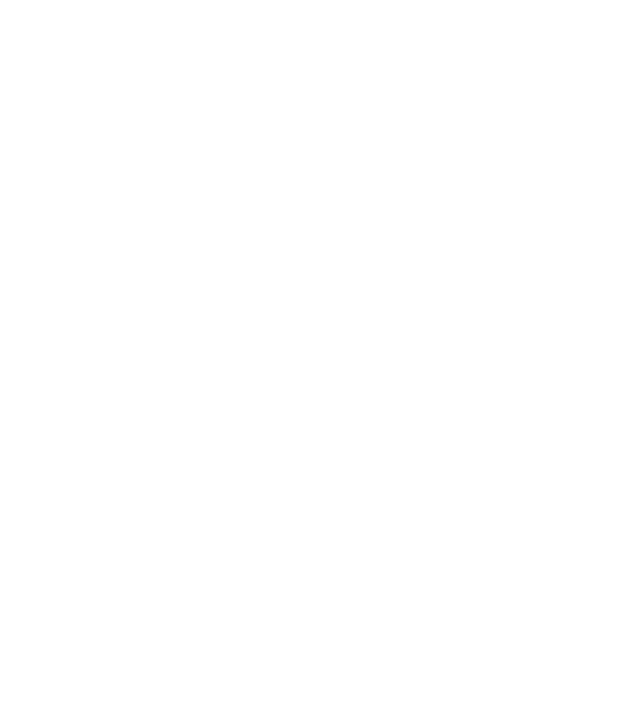
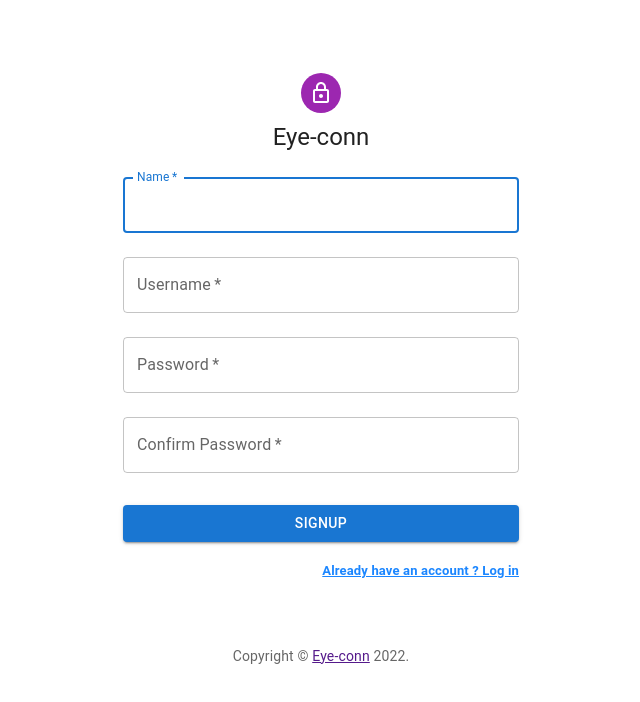
Before and after one commit to eye-conn/eye-conn-Web, a React (Create React App) app: page /signup in a window 1280 px wide. Shown: the top 702 px of the page, without its empty margins (319-959 px from the left). Built offline with nearby package versions, Linux system fonts and the light colour scheme.

Commit message:
login and signup done

```diff
--- a/src/App.js
+++ b/src/App.js
@@ -10,6 +10,7 @@
 import Login from "./Components/Login";
 import Navbar from "./Components/Navbar";
 import Dashboard from "./Components/Dashboard";
+import Signup from "./Components/Signup";
 // import Updatedetails from "./Components/Updatedetails";
 // import "./App.css";
 // import Travelledger from "./Components/Travelledger";
@@ -27,7 +28,7 @@
     }
 
     axios
-      .get(`${process.env.REACT_APP_HOST}/verifyToken?token=${token}`)
+      .post(`${process.env.REACT_APP_HOST}/verifyToken`,{token:token})
       .then((response) => {
         setUserSession(response.data.token, response.data.username, response.data.name);
         setAuthLoading(false);
@@ -93,7 +94,11 @@
                 setAuthLoading={setAuthLoading}
                 // socket={socket}
               />
-
+              <PublicRoute
+                path="/signup"
+                component={Signup}
+                // socket={socket}
+              />
               <PrivateRoute
                 path="/dashboard"
                 component={Dashboard}
--- a/src/Components/Dashboard.js
+++ b/src/Components/Dashboard.js
@@ -3,8 +3,16 @@
 
 import axios from 'axios';
 import { getToken } from '../Utils/Common';
+import Grid from '@mui/material/Grid';
+import Paper from '@mui/material/Paper';
+import Backdrop  from '@mui/material/Backdrop';
+import CircularProgress  from '@mui/material/CircularProgress';
+import Box from '@mui/material/Box';
+import Container from '@mui/material/Container';
+import Typography from '@mui/material/Typography';
 
 require('dotenv').config();
+
 
 
 function Dashboard({setAuth: hasAuth, setAuthLoading: hasAuthLoading, Socket: socket, ...props}) {
@@ -33,40 +41,64 @@
   if (loading) {
 // return <div className="loadclass"><span className="loader-11"></span></div>;
 return <>
-<div className="loadclass-new">
-  <div className="spinner-box">
-<div className="configure-border-1">
-  <div className="configure-core"></div>
-</div>
-<div className="configure-border-2">
-  <div className="configure-core"></div>
-</div>
-</div>
-</div>
+<Backdrop
+  sx={{ color: '#fff', zIndex: (theme) => theme.zIndex.drawer + 1 }}
+  open={loading}
+>
+  <CircularProgress color="inherit" />
+</Backdrop>
 </>;  }
 
   return (
-    <div className='dash'>
-      <h1 className='subtitle' >Stations</h1>
-      <div className="stationContainer">
-        <div className="inHeader">
-          <h2 className="stationName">IN</h2>
-        </div>
-        <div className="outHeader">
-        <h2 className="stationName">OUT</h2>
-        </div>
-        <div className="stationDrop">
+    <Container maxWidth="lg" sx={{ mt: 4, mb: 4 }}>
+            <Grid container spacing={3}>
+              {/* Chart */}
+              <Grid item xs={12} md={8} lg={6}>
+                <Paper
+                  sx={{
+                    p: 2,
+                    display: 'flex',
+                    flexDirection: 'column',
+                    height: 340,
+                  }}
+                >
+                  <Box sx={{
+            // marginTop: 8,
+            display: 'flex',
+            flexDirection: 'column',
+            alignItems: 'center',
+          }}>
+                    <Typography component="h1" variant="h5"> Encrypt</Typography>
+                  </Box>
+                </Paper>
+              </Grid>
 
-        </div>
-        <div className="qrCont" id="inqr">
+              <Grid item xs={12} md={4} lg={6}>
+                <Paper
+                  sx={{
+                    p: 2,
+                    display: 'flex',
+                    flexDirection: 'column',
+                    height: 340,
+                  }}
+                >
+                  <Box sx={{
+            // marginTop: ,
+            display: 'flex',
+            flexDirection: 'column',
+            alignItems: 'center',
+          }}>
+                    <Typography component="h1" variant="h5"> Decrypt</Typography>
+                  </Box>
+                </Paper>
+              </Grid>
 
-
-        </div>
-        <div className="qrCont" id="outqr">
-
-        </div>
-      </div>
-    </div>
+              {/* <Grid item xs={12}>
+                <Paper sx={{ p: 2, display: 'flex', flexDirection: 'column' }}>
+                </Paper>
+              </Grid> */}
+            </Grid>
+          </Container>
   );
 }
 
--- a/src/Components/Login.js
+++ b/src/Components/Login.js
@@ -5,16 +5,19 @@
 import TextField from '@mui/material/TextField';
 import FormControlLabel from '@mui/material/FormControlLabel';
 import Checkbox from '@mui/material/Checkbox';
-import Link from '@mui/material/Link';
 import Grid from '@mui/material/Grid';
 import Box from '@mui/material/Box';
 import LockOutlinedIcon from '@mui/icons-material/LockOutlined';
 import Typography from '@mui/material/Typography';
 import Container from '@mui/material/Container';
+import Slide from '@mui/material/Slide';
 import { createTheme, ThemeProvider } from '@mui/material/styles';
 import axios from 'axios';
+import Link from '@mui/material/Link';
+import { Link as Lnk } from 'react-router-dom';
 import { useState,useCallback } from 'react'
 import { setUserSession } from '../Utils/Common';
+import { Backdrop, CircularProgress } from '@mui/material';
 // import logo from './.png'
 require('dotenv').config();
 
@@ -47,19 +50,20 @@
   // handle button click of login form
   const handleLogin = (e) => {
     e.preventDefault();
-    isLogged(true) //remove
+    // isLogged(true) //remove
     console.log(e.target.remember)
     setError(null);
     setLoading(true);
     axios.post(`${process.env.REACT_APP_HOST}/login`, { username: e.target.username.value, password: e.target.password.value, remember: "ADMIN" }).then(response => {
+      console.log(response.data)
       setLoading(false);
-      setUserSession(response.data?.token, response.data?.username, response.data?.name);
+      setUserSession(response.data?.userData?.token, response.data?.userData?.username, response.data?.userData?.name);
       isLogged(true)
       props.history.push('/dashboard');
     }).catch(error => {
       setLoading(false);
       console.log(error.response?.data)
-      if (error.response?.status === 401) setError(error.response?.data.error);
+      if (error.response?.status !== 500) setError(error.response?.data.error);
       else setError("Something went wrong. Please try again later.");
     });
   }
@@ -68,22 +72,19 @@
   if (loading) {
 // return <div className="loadclass"><span className="loader-11"></span></div>;
 return <>
-<div className="loadclass-new">
-  <div className="spinner-box">
-<div className="configure-border-1">
-  <div className="configure-core"></div>
-</div>
-<div className="configure-border-2">
-  <div className="configure-core"></div>
-</div>
-</div>
-</div>
+<Backdrop
+  sx={{ color: '#fff', zIndex: (theme) => theme.zIndex.drawer + 1 }}
+  open={loading}
+>
+  <CircularProgress color="inherit" />
+</Backdrop>
 </>;  }
 
-  return (
+  return (<>
     <ThemeProvider theme={theme}>
     <Container component="main" maxWidth="xs">
       <CssBaseline />
+  <Slide direction="left" in={true} mountOnEnter unmountOnExit>
       <Box
         sx={{
           marginTop: 8,
@@ -133,22 +134,24 @@
             LogIn
           </Button>
           <Grid container>
-            <Grid item xs>
-              <Link href="#" variant="body2">
-                Forgot password?
-              </Link>
+            <Grid item xs >
+            <Lnk to="/forgot" style={{ fontSize: "small", fontWeight: 'bold', color: '#1b86ff'}}>
+                {"Forgot password?"}
+              </Lnk>
             </Grid>
             <Grid item>
-              <Link href="#" variant="body2">
-                {"Don't have an account? Sign Up"}
-              </Link>
+            <Lnk to="/signup" style={{ fontSize: "small", fontWeight: 'bold', color: '#1b86ff'}}>
+            {"Don't have an account? Sign Up"}
+              </Lnk>
             </Grid>
           </Grid>
         </Box>
       </Box>
+  </Slide>
       <Copyright sx={{ mt: 8, mb: 4 }} />
     </Container>
   </ThemeProvider>
+  </>
   );
   // return (
   //   <div>
--- a/src/Components/Navbar.js
+++ b/src/Components/Navbar.js
@@ -46,26 +46,22 @@
 
   const settingDesc =  {
     "Profile" : (setting)=>{
-      return  <>
-      <MenuItem key={setting} onClick={handleCloseUserMenu}>
+      return   <MenuItem key={setting} onClick={handleCloseUserMenu}>
                   <Typography textAlign="center">{setting}</Typography>
                 </MenuItem>
-      </>
+
     },
     "Account" : (setting)=>{
-      return  <>
-      <MenuItem key={setting} onClick={handleCloseUserMenu}>
+      return       <MenuItem key={setting} onClick={handleCloseUserMenu}>
                   <Typography textAlign="center">{setting}</Typography>
                 </MenuItem>
-      </>
+
     },
     "Logout" : (setting)=>{
-      return  <>
-      <MenuItem key={setting} onClick={()=>{handleLogout();handleCloseUserMenu()}}>
+      return  <MenuItem key={setting} onClick={()=>{handleLogout();handleCloseUserMenu()}}>
                   <Typography textAlign="center">{setting}</Typography>
                 </MenuItem>
-      </>
-    },
+          },
   }
 
   const handleOpenNavMenu = (event) => {
@@ -168,7 +164,7 @@
           </Typography>
           <Box sx={{ flexGrow: 1, display: { xs: 'none', md: 'flex' } }}>
             {pages.map((page) => (
-              <Link to={'/'+page.toLowerCase()} style={{ textDecoration: "none"}}>
+              <Link key={page} to={'/'+page.toLowerCase()} style={{ textDecoration: "none"}}>
               <Button
                 key={page}
                 onClick={handleCloseNavMenu}
--- /dev/null
+++ b/src/Components/Signup.js
@@ -0,0 +1,207 @@
+import * as React from 'react';
+import Avatar from '@mui/material/Avatar';
+import Button from '@mui/material/Button';
+import CssBaseline from '@mui/material/CssBaseline';
+import TextField from '@mui/material/TextField';
+import Typography from '@mui/material/Typography'
+import Grid from '@mui/material/Grid';
+import Box from '@mui/material/Box';
+import LockOutlinedIcon from '@mui/icons-material/LockOutlined';
+import Container from '@mui/material/Container';
+import { createTheme, ThemeProvider } from '@mui/material/styles';
+import Dialog from '@mui/material/Dialog';
+import DialogActions from '@mui/material/DialogActions';
+import DialogContent from '@mui/material/DialogContent';
+import DialogContentText from '@mui/material/DialogContentText';
+import DialogTitle from '@mui/material/DialogTitle';
+import Slide from '@mui/material/Slide';
+import axios from 'axios';
+import { useState } from 'react'
+import { Link } from 'react-router-dom';
+import { Backdrop, CircularProgress } from '@mui/material';
+// import { setUserSession } from '../Utils/Common';
+// import logo from './.png'
+require('dotenv').config();
+
+function Copyright(props) {
+  return (
+    <Typography variant="body2" color="text.secondary" align="center" {...props}>
+      {'Copyright © '}
+      <Link color="inherit" href="#">
+        Eye-conn
+      </Link>{' '}
+      {new Date().getFullYear()}
+      {'.'}
+    </Typography>
+  );
+}
+
+const Transition = React.forwardRef(function Transition(props, ref) {
+  return <Slide direction="up" ref={ref} {...props} />;
+});
+
+const theme = createTheme();
+
+function Signup(props) {
+  const [loading, setLoading] = useState(false);
+  const [error, setError] = useState(null);
+  const [modal, setModal] = useState({state: false, data: null});
+
+
+  // validate confirm password
+  const validateConfirmPassword = (e) => {
+    if (e.target.value !== e.target.form.password.value) {
+      // e.target.setCustomValidity("Passwords Don't Match");
+      setError("Passwords Don't Match")
+    } else {
+      // e.target.setCustomValidity('');
+      setError(null)
+    }
+  }
+
+  // handle button click of login form
+  const handleSubmit = (e) => {
+    e.preventDefault();
+    // console.log(e.target.remember)
+    setError(null);
+    setLoading(true);
+    axios.post(`${process.env.REACT_APP_HOST}/signup`, { name: e.target.name.value ,username: e.target.username.value, password: e.target.password.value }).then(response => {
+      setLoading(false);
+      setModal({state: true, data: response.data.message});
+      // if (!modal.state && modal.data) props.history.push('/login');
+    }).catch(error => {
+      setLoading(false);
+      console.log(error.response?.data)
+      if (error.response?.status !== 500) setError(error.response?.data.error);
+      else setError("Something went wrong. Please try again later.");
+    });
+  }
+
+
+
+  const handleClose = () => {
+
+    setModal({state:false, data:"push to login"});
+    props.history.push('/login')
+  };
+
+
+  if (loading) {
+return <>
+<Backdrop
+  sx={{ color: '#fff', zIndex: (theme) => theme.zIndex.drawer + 1 }}
+  open={loading}
+>
+  <CircularProgress color="inherit" />
+</Backdrop>
+</>;  }
+
+  return ( <><Dialog
+    open={modal.state}
+    TransitionComponent={Transition}
+    keepMounted
+    onClose={handleClose}
+    aria-describedby="alert-dialog-slide-description"
+  >
+    <DialogTitle>{"Success"}</DialogTitle>
+    <DialogContent>
+      <DialogContentText id="alert-dialog-slide-description">
+        {modal.data}
+      </DialogContentText>
+    </DialogContent>
+    <DialogActions>
+      <Button onClick={handleClose}>Okay</Button>
+    </DialogActions>
+  </Dialog>
+
+    <ThemeProvider theme={theme}>
+    <Container component="main" maxWidth="xs">
+      <CssBaseline />
+      <Slide direction="right" in={true} mountOnEnter unmountOnExit>
+      <Box
+        sx={{
+          marginTop: 8,
+          display: 'flex',
+          flexDirection: 'column',
+          alignItems: 'center',
+        }}
+      >
+        <Avatar sx={{ m: 1, bgcolor: 'secondary.main' }}>
+          <LockOutlinedIcon />
+        </Avatar>
+        <Typography component="h1" variant="h5">
+          Eye-conn
+        </Typography>
+        <Box component="form" onSubmit={handleSubmit} noValidate sx={{ mt: 1 }}>
+          <TextField
+            margin="normal"
+            required
+            fullWidth
+            id="name"
+            label="Name"
+            name="Name"
+            autoComplete="name"
+            autoFocus
+          />
+          <TextField
+            margin="normal"
+            required
+            fullWidth
+            id="username"
+            label="Username"
+            name="username"
+            autoComplete="username"
+          />
+          <TextField
+            margin="normal"
+            required
+            fullWidth
+            name="password"
+            label="Password"
+            type="password"
+            id="password"
+            autoComplete="current-password"
+          />
+          <TextField
+            margin="normal"
+            required
+            fullWidth
+            name="cpassword"
+            label="Confirm Password"
+            type="password"
+            id="cpassword"
+            autoComplete="current-password"
+            onChange={validateConfirmPassword}
+          />
+          <br/>
+          {error && <><div style={{ color: 'red', textAlign: 'center', fontSize: '15px' }}>{error}</div></>}
+          <Button
+            type="submit"
+            fullWidth
+            variant="contained"
+            sx={{ mt: 3, mb: 2 }}
+          >
+            Signup
+          </Button>
+          <Grid container>
+          <Grid item xs>
+            </Grid>
+            <Grid item>
+              <Link to="/login" style={{ fontSize: "small", fontWeight: 'bold', color: '#1b86ff'}}>
+                {"Already have an account ? Log in"}
+              </Link>
+            </Grid>
+          </Grid>
+        </Box>
+      </Box>
+      </Slide>
+      <Copyright sx={{ mt: 8, mb: 4 }} />
+    </Container>
+  </ThemeProvider>
+
+
+  </>);
+
+}
+
+export default Signup;
```
